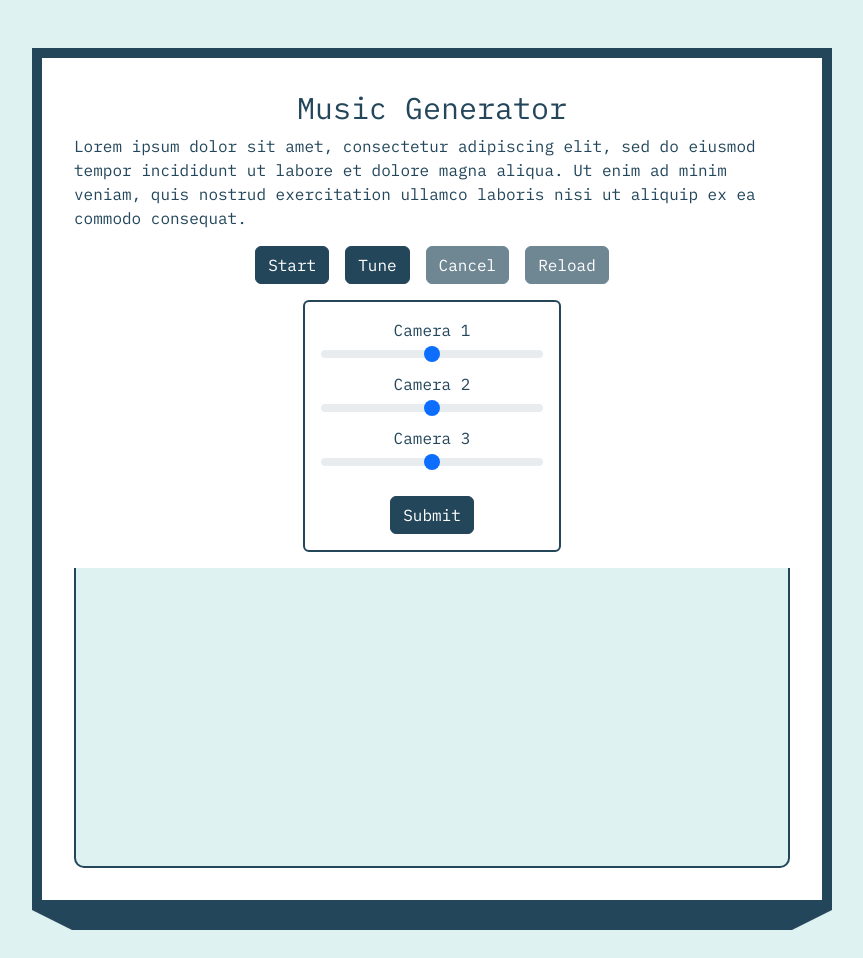
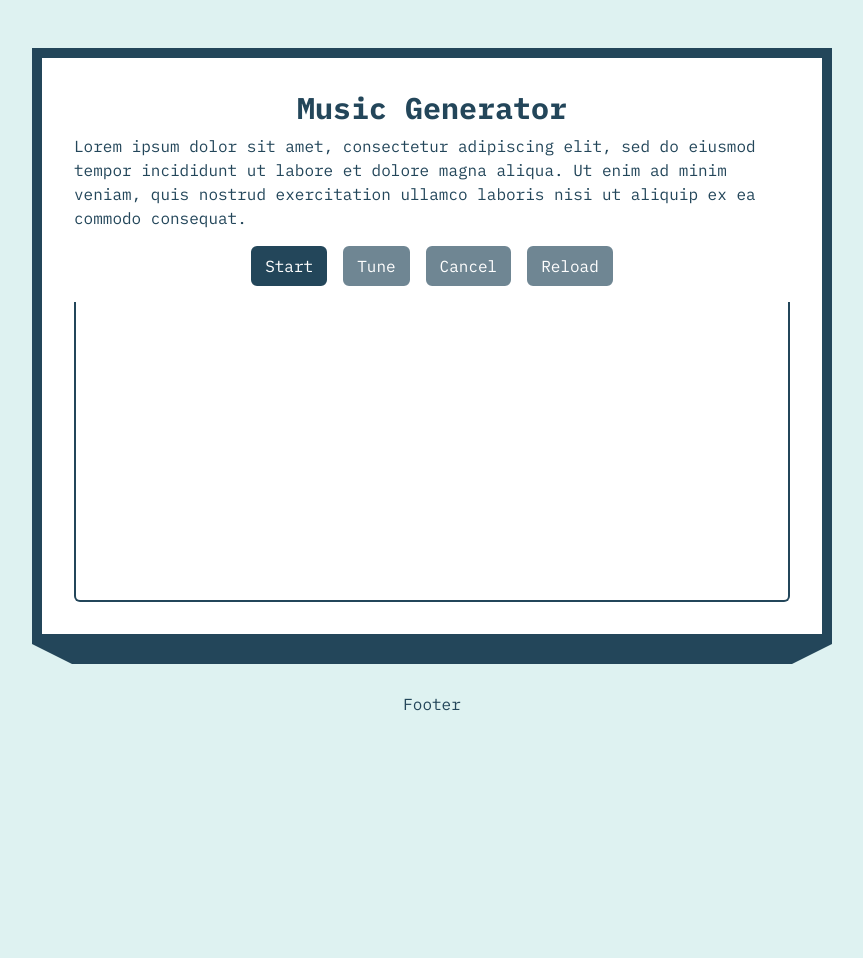
Before and after one commit to azurestocking/music-generation-with-gui, a Flask app: page / in a window 1280 px wide, after a click on "Tune". Shown: the whole page, without its empty margins (208-1071 px from the left). After the commit the page ends 711 px from the top, so only its background shows below. Run offline with Flask 3, Linux system fonts and the light colour scheme; parts of the project's set-up code (start-up, migrations or seed data) failed here and were passed over; some libraries are stand-ins or nearby versions.

Commit message:
update user interface

```diff
--- a/src/static/script.js
+++ b/src/static/script.js
@@ -6,8 +6,8 @@ window.onload = function() {
     document.getElementById('startButton').classList.remove('disabled');
     document.getElementById('startButton').disabled = false;
 
-    document.getElementById('setButton').classList.remove('disabled');
-    document.getElementById('setButton').disabled = false;
+    document.getElementById('setButton').classList.add('disabled');
+    document.getElementById('setButton').disabled = true;
 
     document.getElementById('cancelButton').classList.add('disabled');
     document.getElementById('cancelButton').disabled = true;
--- a/src/static/styles.css
+++ b/src/static/styles.css
@@ -11,22 +11,28 @@ body {
     background: var(--cream);
 }
 
+section {
+    width: 100%;
+}
+
 h1 {
+    font-weight: bold;
     font-size: 30px;
     text-align: center;
 }
 
-.btn-primary {
+.btn-outline-primary {
+    --bs-btn-border-width: 2px;
     --bs-btn-color: #fff;
     --bs-btn-bg: var(--blue);
     --bs-btn-border-color: var(--blue);
     --bs-btn-hover-color: var(--blue);
     --bs-btn-hover-bg: var(--green);
-    --bs-btn-hover-border-color: var(--green);
+    --bs-btn-hover-border-color: var(--blue);
     --bs-btn-focus-shadow-rgb: 49, 132, 253;
     --bs-btn-active-color: var(--blue);
     --bs-btn-active-bg: var(--green);
-    --bs-btn-active-border-color: var(--green);
+    --bs-btn-active-border-color: var(--blue);
     --bs-btn-active-shadow: inset 0 3px 5px rgba(0, 0, 0, 0.125);
     --bs-btn-disabled-color: #fff;
     --bs-btn-disabled-bg: var(--blue);
@@ -64,14 +70,15 @@ h1 {
     align-items: center;
     justify-content: center;
     gap: 1rem;
+    width: 100%;
 }
 
 .visualizer-container {
     border: 2px solid var(--blue);
-    background-color: var(--cream);
+    background-color: white;
     height: 300px;
     border-top: none;
-    border-radius: 0 0 10px 10px;
+    border-radius: 0 0 0.375rem 0.375rem;
 }
 
 .spinner-grow {
@@ -81,7 +88,16 @@ h1 {
     display: none;
 }
 
+.form-range {
+    width: 200px;
+}
+
+#valueSetter {
+    width: 100%;
+}
+
 .card {
+    width: 100%;
     color: var(--blue);
     background-color: transparent;
     border: 2px solid var(--blue);
@@ -91,6 +107,20 @@ h1 {
     margin-top: 1rem;
 }
 
+.camera {
+    width: 100%;
+    margin: auto;
+}
+
+.identifier {
+    font-size: 0.75rem;
+    display: flex;
+    justify-content: space-between;
+    align-items: center;
+    width: 200px;
+    margin: auto;
+}
+
 midi-player {
     width: inherit;
     display: block;
@@ -98,15 +128,15 @@ midi-player {
 }
 
 midi-player::part(control-panel) {
-    background: var(--green);
+    background: white;
     border: 2px solid var(--blue);
-    border-radius: 10px 10px 0 0;
+    border-radius: 0.375rem 0.375rem 0 0;
 }
 
 midi-player::part(play-button) {
     color: var(--blue);
     border: 2px solid var(--blue);
-    background-color: var(--cream);
+    background-color: var(--green);
     border-radius: 20px;
     transition: all 0.2s;
 }
--- a/src/templates/index.html
+++ b/src/templates/index.html
@@ -16,27 +16,44 @@
             <p>Lorem ipsum dolor sit amet, consectetur adipiscing elit, sed do eiusmod tempor incididunt ut labore et dolore magna aliqua. Ut enim ad minim veniam, quis nostrud exercitation ullamco laboris nisi ut aliquip ex ea commodo consequat.</p>
         </section>
 
-        <section id="section-2">
+        <section id="section-2" style="margin-bottom: 1rem;">
             <div class="button-container">
-                <button id="startButton" class="btn btn-primary" type="button" onclick="startGeneration()">Start</button>
-                <button id="setButton" class="btn btn-primary" data-bs-toggle="collapse" data-bs-target="#valueSetter" type="button">Tune</button>
-                <button id="cancelButton" class="btn btn-primary" type="button" onclick="cancelGeneration()">Cancel</button>
-                <button id="reloadButton" class="btn btn-primary" type="button" onclick="reloadPage()">Reload</button>
+                <button id="startButton" class="btn btn-outline-primary" type="button" onclick="startGeneration()">Start</button>
+                <button id="setButton" class="btn btn-outline-primary" data-bs-toggle="collapse" data-bs-target="#valueSetter" type="button">Tune</button>
+                <button id="cancelButton" class="btn btn-outline-primary" type="button" onclick="cancelGeneration()">Cancel</button>
+                <button id="reloadButton" class="btn btn-outline-primary" type="button" onclick="reloadPage()">Reload</button>
             </div>
         </section>
-        <p></p>
+
         <section id="section-3">
             <div class="setter-container">
                 <div class="collapse" id="valueSetter">
                     <div class="card text-center" style="margin-bottom: 1rem;">
                         <div class="card-body">
-                            <div>Camera 1</div>
-                            <input type="range" class="form-range" id="slider1" min="-1.0" max="1.0" step="1.0" value="0">
-                            <div>Camera 2</div>
-                            <input type="range" class="form-range" id="slider2" min="-1.0" max="1.0" step="1.0" value="0">
-                            <div>Camera 3</div>
-                            <input type="range" class="form-range" id="slider3" min="-1.0" max="1.0" step="1.0" value="0">
-                            <button class="btn btn-primary" type="button" onclick="appendArousal()">Submit</button>
+                            <div class="camera">
+                                <div class="identifier">
+                                    <div><b>CAMERA 1:</b></div>
+                                    <span id="slider1Value">Medium</span>
+                                </div>
+                                <input type="range" class="form-range" id="slider1" min="-1.0" max="1.0" step="1.0" value="0">
+                            </div>
+                            <div class="camera">
+                                <div class="identifier">
+                                    <div><b>CAMERA 2:</b></div>
+                                    <span id="slider2Value">Medium</span>
+                                </div>
+                                <input type="range" class="form-range" id="slider2" min="-1.0" max="1.0" step="1.0" value="0">
+                            </div>
+                            <div class="camera">
+                                <div class="identifier">
+                                    <div><b>CAMERA 3:</b></div>
+                                    <span id="slider3Value">Medium</span>
+                                </div>
+                                <input type="range" class="form-range" id="slider3" min="-1.0" max="1.0" step="1.0" value="0">
+                            </div>
+                            <div>
+                                <button class="btn btn-outline-primary" type="button" onclick="appendArousal()">Submit</button>
+                            </div>
                         </div>
                     </div>
                 </div>
@@ -54,6 +71,8 @@
         </section>
     </div>
 
+    <p style="text-align: center;">Footer</p>
+
     <div class="modal" tabindex="-1">
         <div class="modal-dialog modal-dialog-centered">
           <div class="modal-content">
@@ -68,6 +87,27 @@
         </div>
     </div>
 
+    <script>
+        function updateSliderValue(sliderId, displayId) {
+            var slider = document.getElementById(sliderId);
+            var displayElement = document.getElementById(displayId);
+            slider.addEventListener('input', function() {
+                var value = parseInt(slider.value, 10);
+                var label = "Medium";
+                if (value === -1) {
+                    label = "Low";
+                } else if (value === 0) {
+                    label = "Medium";
+                } else if (value === 1) {
+                    label = "High";
+                }
+                displayElement.textContent = label;
+            });
+        }
+        updateSliderValue('slider1', 'slider1Value');
+        updateSliderValue('slider2', 'slider2Value');
+        updateSliderValue('slider3', 'slider3Value');
+    </script>
     <script src="https://cdn.socket.io/4.7.5/socket.io.min.js" integrity="sha384-2huaZvOR9iDzHqslqwpR87isEmrfxqyWOF7hr7BY6KG0+hVKLoEXMPUJw3ynWuhO" crossorigin="anonymous"></script>
     <script src="https://cdn.jsdelivr.net/combine/npm/tone@14.7.58,npm/@magenta/music@1.23.1/es6/core.js,npm/focus-visible@5,npm/html-midi-player@1.5.0"></script>
     <script src="https://cdn.jsdelivr.net/npm/bootstrap@5.3.3/dist/js/bootstrap.bundle.min.js" integrity="sha384-YvpcrYf0tY3lHB60NNkmXc5s9fDVZLESaAA55NDzOxhy9GkcIdslK1eN7N6jIeHz" crossorigin="anonymous"></script>
```
Also changed, not shown: src/app.py (line endings or trailing spaces).
